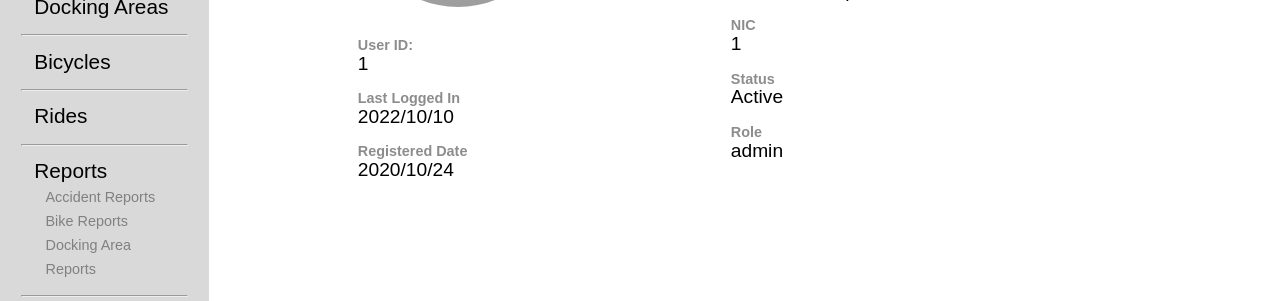
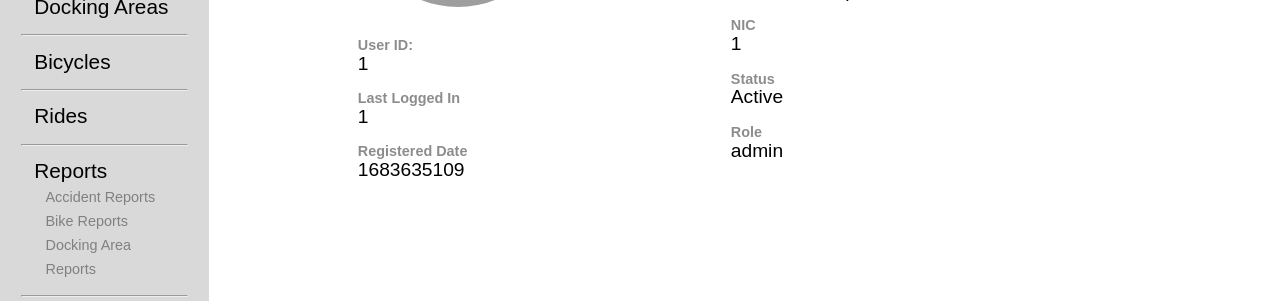
Before and after one commit to shehavishka/Bikable, a PHP site: page /owners/ownerViewsHisOwnProfile in a window 1280 px wide. Shown: the part 379-680 px from the top of the page. Run offline with PHP 8.4, Linux system fonts and the light colour scheme; the visitor is signed in with stand-in values (Sample User, id 1); some libraries are stand-ins or nearby versions; some web fonts are replaced; grey boxes are pictures that could not be loaded.

Commit message:
owner view profile lastloggedin registered date updated

```diff
--- a/app/views/owners/ownerViewsHisOwnProfile.php
+++ b/app/views/owners/ownerViewsHisOwnProfile.php
@@ -57,13 +57,13 @@
                         <div class="user_detail_x">
                             <label>Last Logged In</label>
                             <div class="user__data">
-                                2022/10/10
+                                <?php echo $_SESSION['user_last_logged_in'];?>
                             </div>
                         </div>
                         <div class="user_detail_x">
                             <label>Registered Date</label>
                             <div class="user__data">
-                                2020/10/24
+                                <?php echo $_SESSION['user_registered_date'];?>
                             </div>
                         </div>
                     </div>
```
